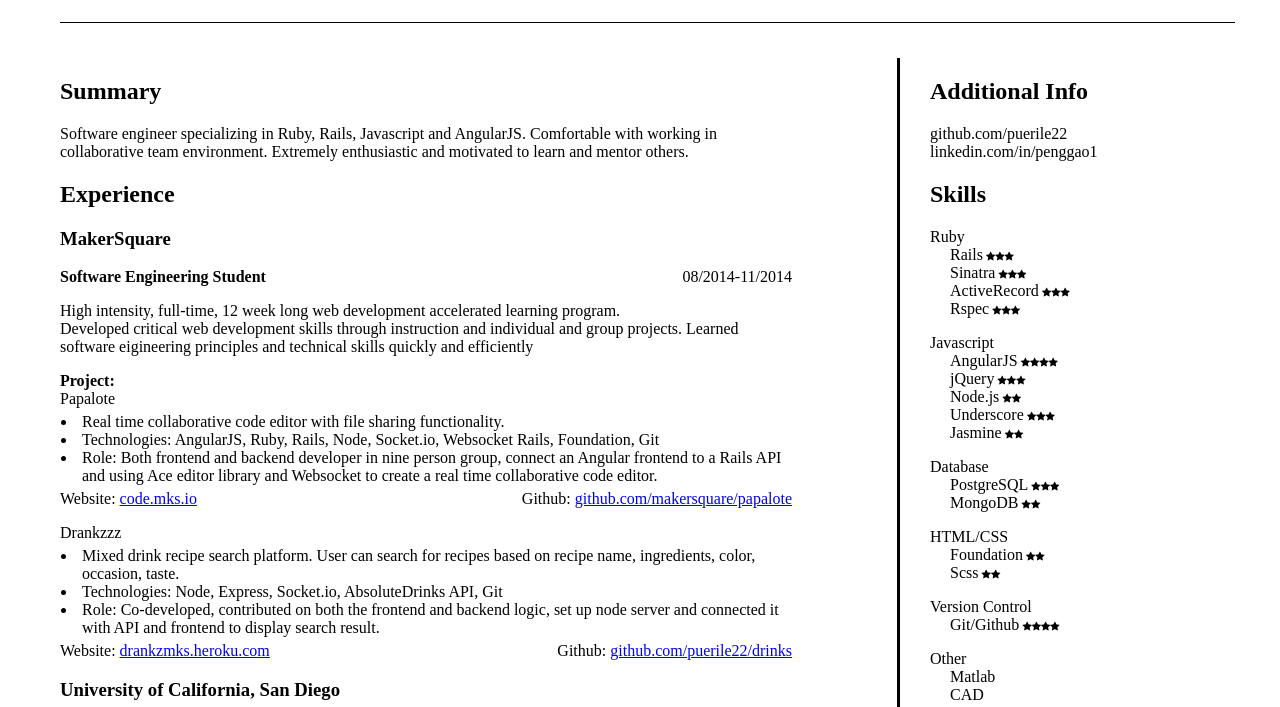
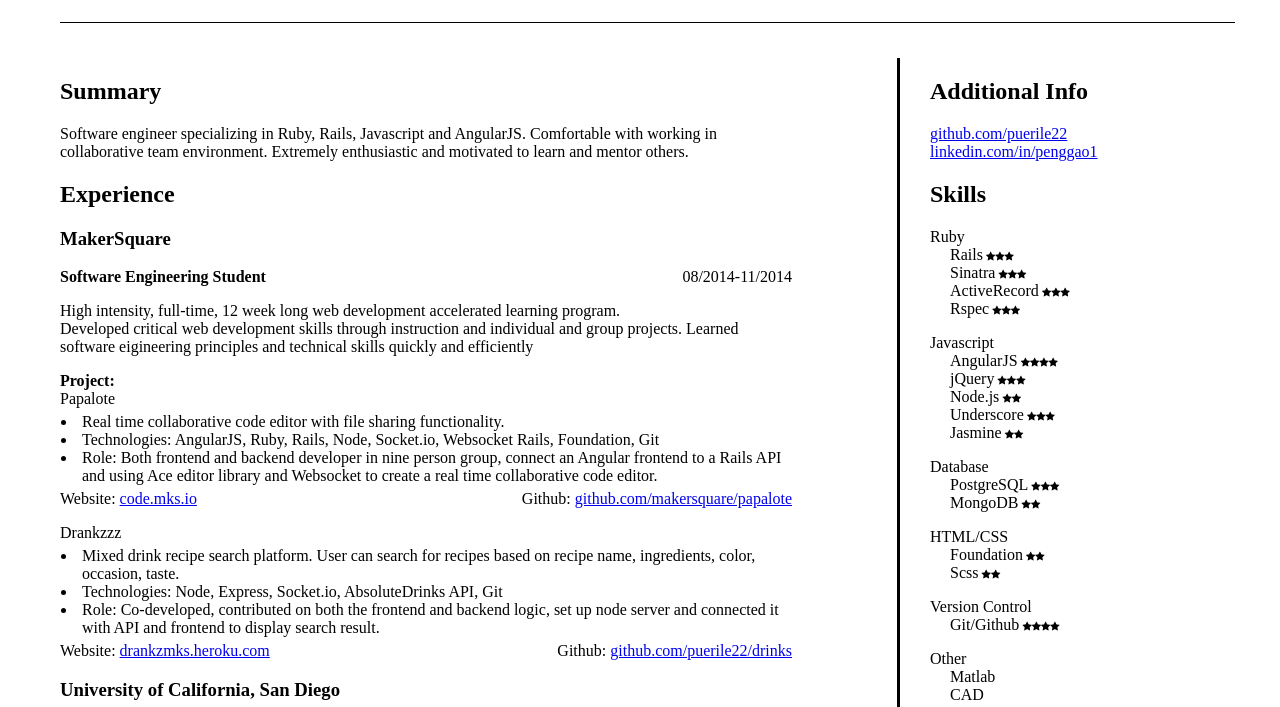
Before and after one commit to puerile22/portfolio, a plain HTML site: page index.html in a window 1280 px wide. Shown: the part 93-800 px from the top of the page. Drawn offline with Linux system fonts and the light colour scheme; a script that the page names is missing.

Commit message:
made github and linkedin link clickable

```diff
--- a/index.html
+++ b/index.html
@@ -49,8 +49,8 @@
   </div>
   <div class='side'>
     <h2>Additional Info</h2>
-    <p id='info'>github.com/puerile22<br>
-    linkedin.com/in/penggao1</p>
+    <a href="https://github.com/puerile22">github.com/puerile22</a><br>
+    <a href="https://linkedin.com/in/penggao1">linkedin.com/in/penggao1</a>
     <h2>Skills</h2>
       <ul>Ruby
         <li>Rails<div class='star'><i class="fa fa-star"></i><i class="fa fa-star"></i><i class="fa fa-star"></i></div></li>
```
